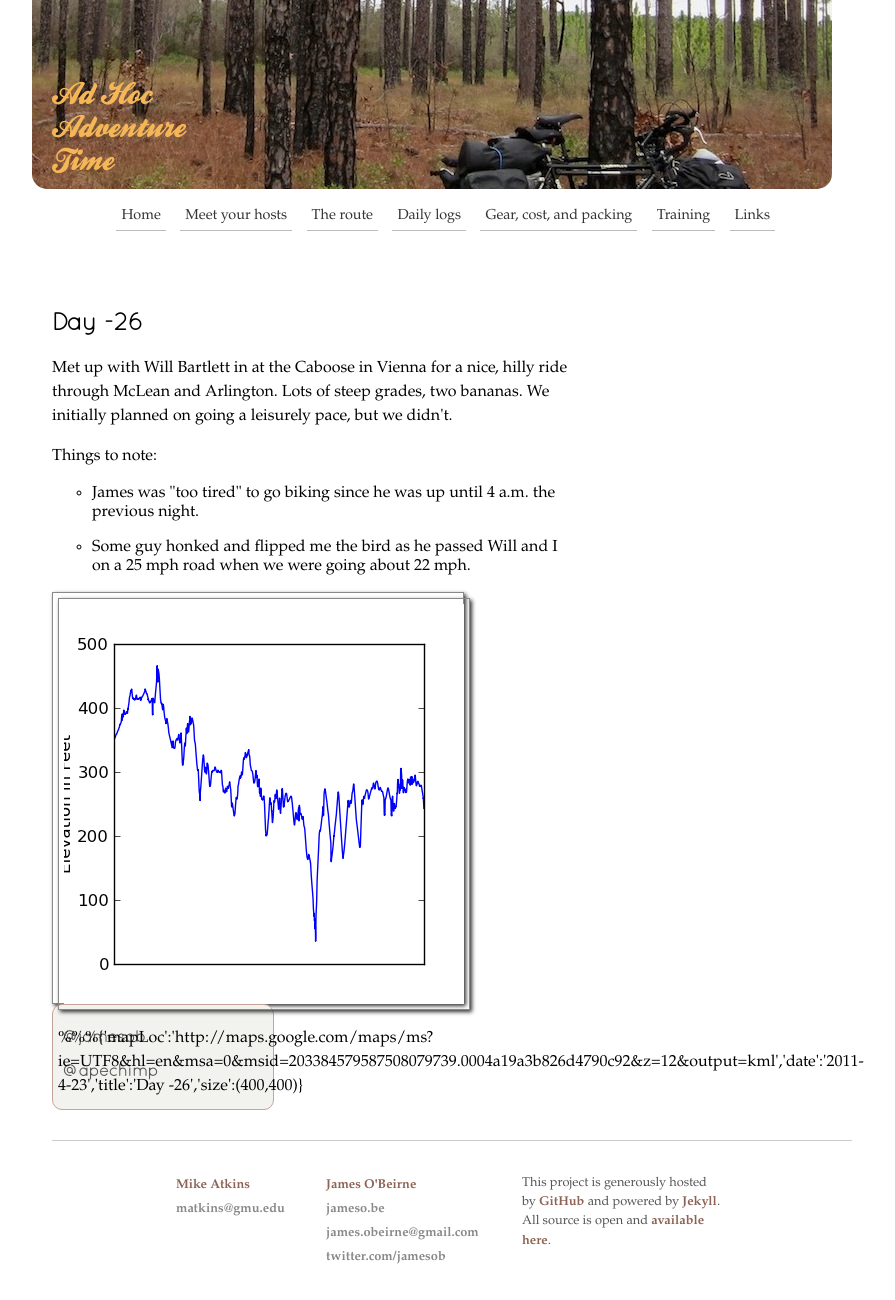
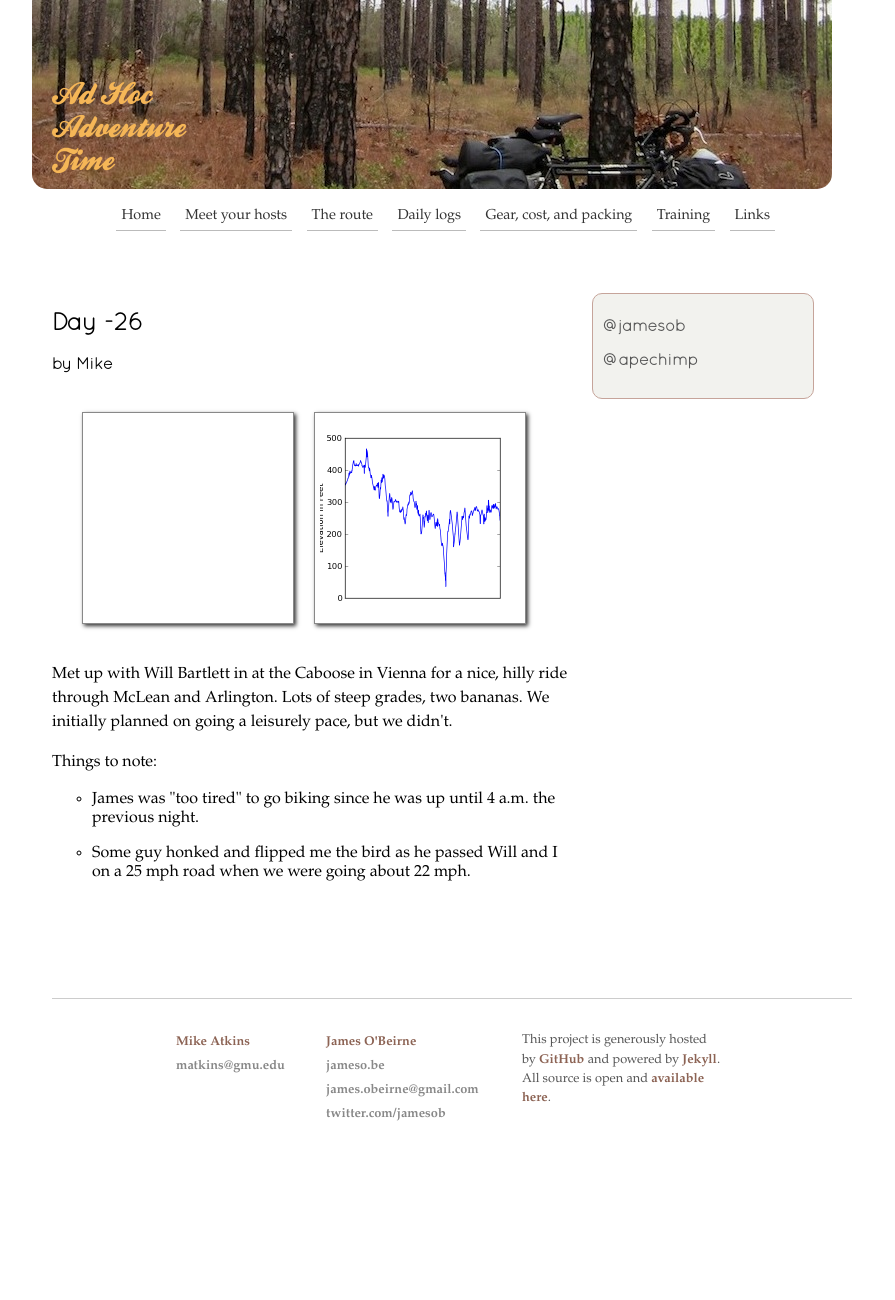
Before and after one commit to jamesob/biketrip, a Jekyll site: the page built from _posts/2011-4-23-Day-26.html, in a window 1280 px wide. Shown: the whole page, without its empty margins (208-1103 px from the left). Built offline with Jekyll 4.4.1, drawn with Linux system fonts in a browser that asks for light colours; after the commit the page ends 1157 px from its top, so only the background shows below that.

Commit message:
More work on the log template; fixed Mike's UNCLOSED DIV. BARBARIAN.

```diff
--- a/_layouts/log.html
+++ b/_layouts/log.html
@@ -3,5 +3,21 @@
 ---
 
 <h2>{{ page.title }}</h2>
+<h4>by {{ page.author }}</h4>
 
+<div id="logImgs">
+  <div id="logMap" class="dropBorder"></div>
+
+  <div id="logEle">
+    <img id="regularEle" class="elevation" src="{{ page.eleURL }}" />
+  </div>
+</div>
+
+<script type="text/javascript">
+   initializeMap("logMap");
+   loadKML("{{ page.mapURL }}&output=kml");
+</script>
+
+<div id="logText">
 {{ content }}
+</div>
--- a/_posts/2011-4-23-Day-26.html
+++ b/_posts/2011-4-23-Day-26.html
@@ -1,7 +1,10 @@
 ---
 layout: log
 title: Day -26
+author: Mike
 category: daily
+mapURL: "http://maps.google.com/maps/ms?ie=UTF8&hl=en&msa=0&msid=203384579587508079739.0004a19a3b826d4790c92&z=12"
+eleURL: "/images/eleprof/2011-4-23.png"
 ---
 <p>Met up with Will Bartlett in at the Caboose in Vienna for a nice, hilly ride
 through McLean and Arlington. Lots of steep grades, two bananas. We initially
@@ -16,9 +19,4 @@
 <p>Some guy honked and flipped me the bird as he passed Will and I on a 25 mph
 road when we were going about 22 mph.</p>
 </li>
-</ul><div id="regularMap"/>
-<script type="text/javascript">
-   initializeMap("regularMap");
-   loadKML("http://maps.google.com/maps/ms?ie=UTF8&hl=en&msa=0&msid=203384579587508079739.0004a19a3b826d4790c92&z=12&output=kml");
-</script><img id="regularEle" class="elevation" src="/images/eleprof/2011-4-23.png"/>
-<p>%%%{'mapLoc':'http://maps.google.com/maps/ms?ie=UTF8&amp;hl=en&amp;msa=0&amp;msid=203384579587508079739.0004a19a3b826d4790c92&amp;z=12&amp;output=kml','date':'2011-4-23','title':'Day -26','size':(400,400)}</p>
+</ul>
--- a/css/layout.css
+++ b/css/layout.css
@@ -110,6 +110,36 @@
   height: 400px;
 }
 
+/* logs */
+
+#logImgs {
+  width: 460px;
+  margin-bottom: 40px;
+  margin-top: 40px;
+  margin-left: auto;
+  margin-right: auto;
+
+  height: 210px;
+}
+
+#logMap {
+  float: left;
+  width: 200px;
+  height: 200px;
+  margin-right: 10px;
+}
+
+#logEle img {
+  margin-left: 10px;
+  float: left;
+  width: 200px;
+  height: 200px;
+}
+
+#logText {
+  clear: both;
+}
+
 /* footer */
 
 #footer {
--- a/css/presentation.css
+++ b/css/presentation.css
@@ -47,7 +47,7 @@
   color: #000;
 }
 
-#regularMap, #usaMap {
+#regularMap, #usaMap, .dropBorder {
   padding: 5px;
   line-height: 0px;
   border: 1px solid #888;
```
